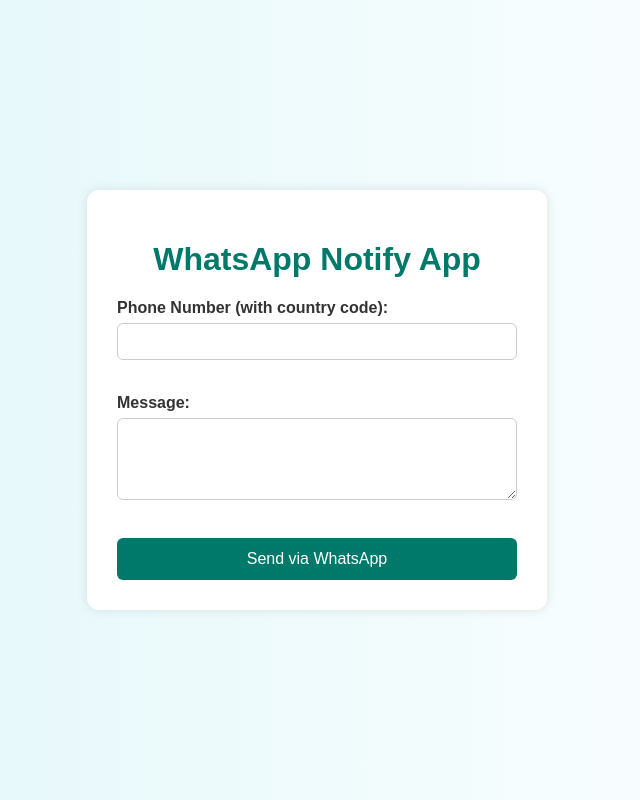
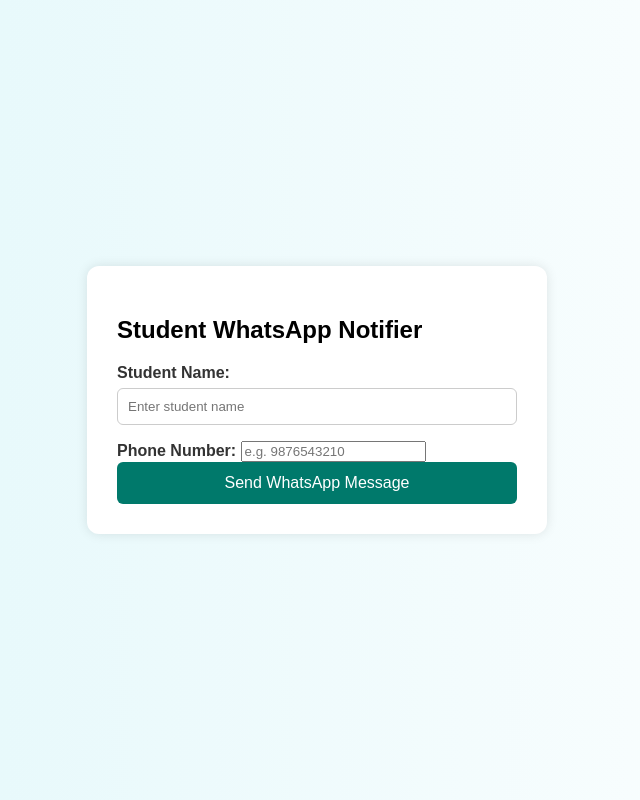
Before and after one commit to Rakhisinghos/whatsapp_notify-app, a Flask app: page / in a window 1280 px wide. Shown: the whole page, without its empty margins (323-963 px from the left). Run offline with Flask 3, Linux system fonts and the light colour scheme.

Commit message:
Update index.html

```diff
--- a/templates/index.html
+++ b/templates/index.html
@@ -1,22 +1,20 @@
-<!-- templates/index.html -->
 <!DOCTYPE html>
-<html lang="en">
+<html>
 <head>
-    <meta charset="UTF-8">
-    <title>WhatsApp Notify App</title>
-    <link rel="stylesheet" type="text/css" href="{{ url_for('static', filename='style.css') }}">
+    <title>Send WhatsApp Message</title>
+    <link rel="stylesheet" href="{{ url_for('static', filename='style.css') }}">
 </head>
 <body>
     <div class="container">
-        <h1>WhatsApp Notify App</h1>
-        <form method="post">
-            <label for="phone">Phone Number (with country code):</label><br>
-            <input type="text" id="phone" name="phone" required><br><br>
+        <h2>Student WhatsApp Notifier</h2>
+        <form method="POST">
+            <label>Student Name:</label>
+            <input type="text" name="name" required placeholder="Enter student name">
 
-            <label for="message">Message:</label><br>
-            <textarea id="message" name="message" rows="4" required></textarea><br><br>
+            <label>Phone Number:</label>
+            <input type="tel" name="phone" required placeholder="e.g. 9876543210">
 
-            <button type="submit">Send via WhatsApp</button>
+            <button type="submit">Send WhatsApp Message</button>
         </form>
     </div>
 </body>
```
